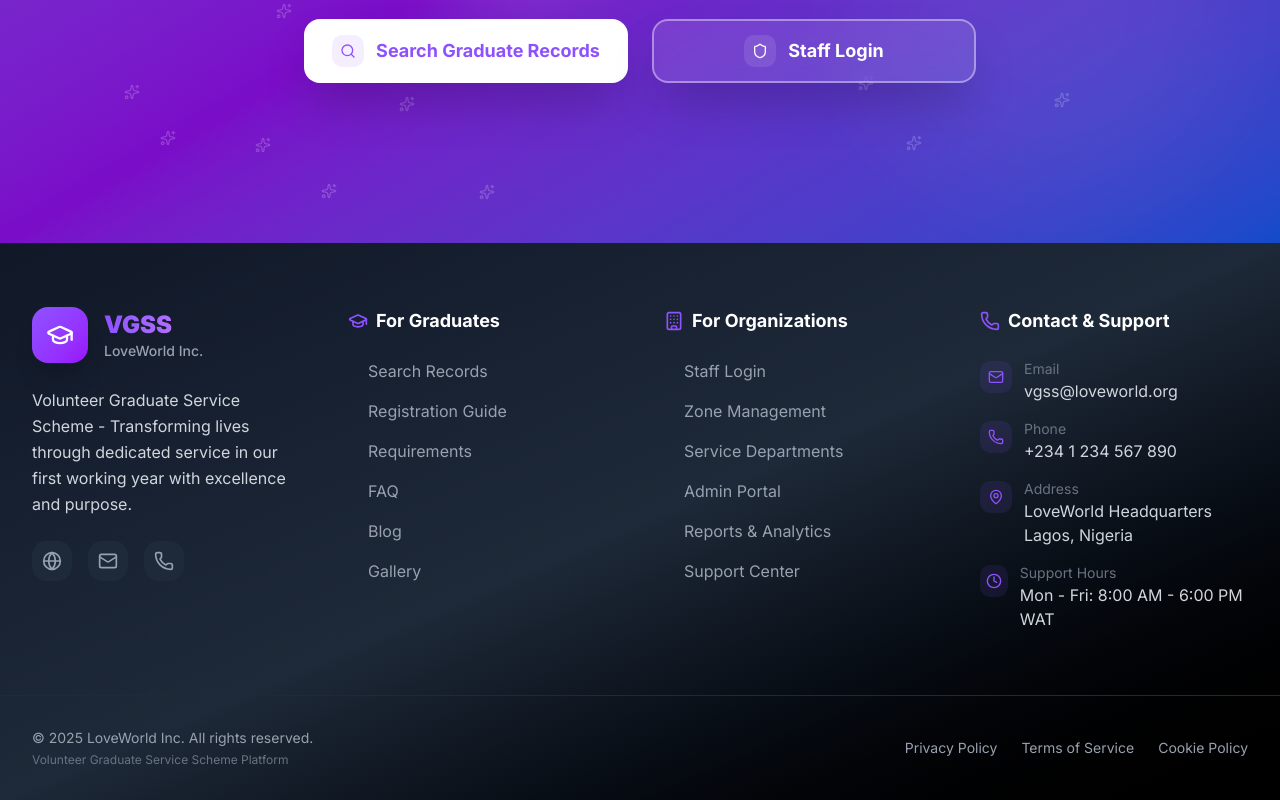
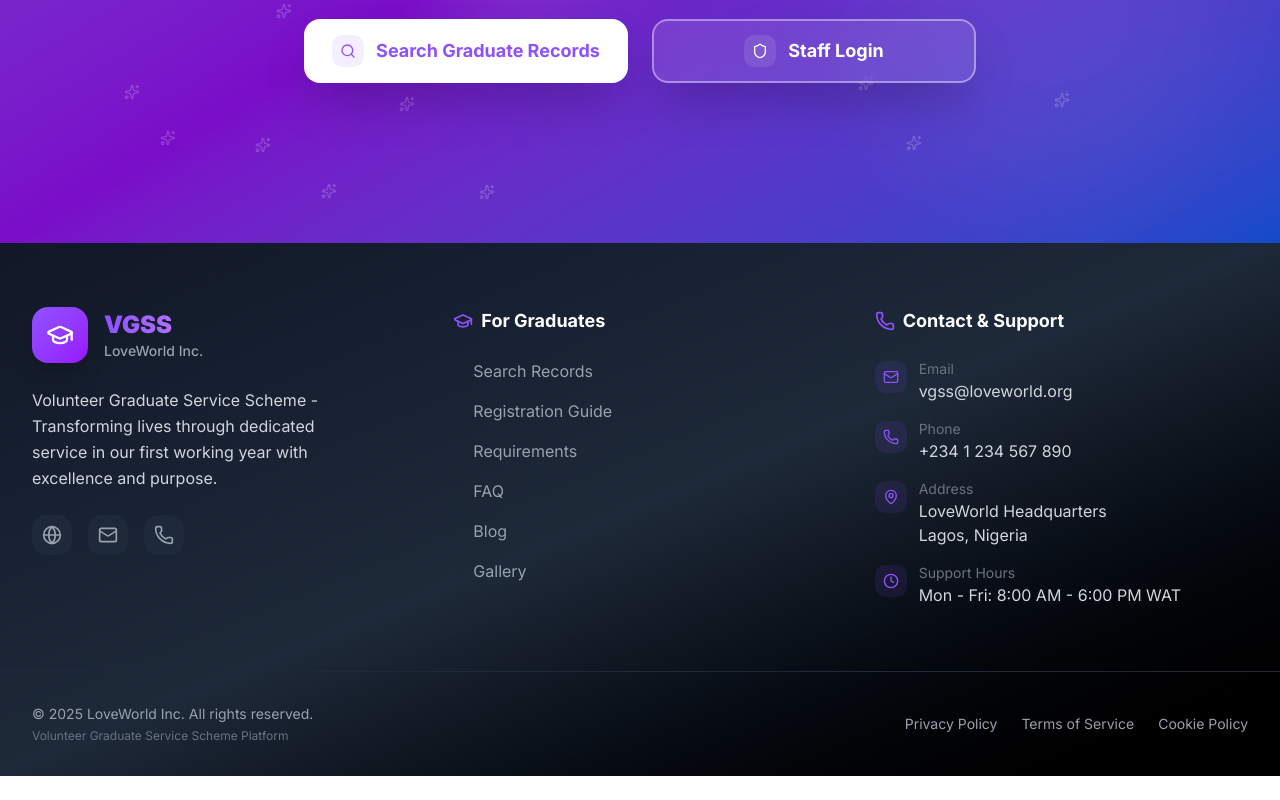
Before and after one commit to obrucheoghene/vgss-digital-platform, a Next.js app: page / in a window 1280 px wide. Shown: the part 5359-6159 px from the top of the page. After the commit the page ends 6135 px from the top, so only its background shows below. Built offline with nearby package versions, Linux system fonts and the light colour scheme.

Commit message:
refactor(footer): remove 'For Organizations' section and adjust grid layout

```diff
--- a/src/components/footer.tsx
+++ b/src/components/footer.tsx
@@ -2,7 +2,6 @@
   GraduationCap,
   ArrowRight,
   Globe,
-  Building,
   MapPin,
   Phone,
   Mail,
@@ -26,7 +25,7 @@
       <div className="relative">
         {/* Main Footer Content */}
         <div className="container mx-auto px-4 sm:px-6 lg:px-8 py-16">
-          <div className="grid gap-12 lg:grid-cols-4 md:grid-cols-2">
+          <div className="grid gap-12 lg:grid-cols-3 md:grid-cols-2">
             {/* Brand Section */}
             <div className="lg:col-span-1">
               <Link href="/" className="flex items-center space-x-4 mb-6">
@@ -76,34 +75,6 @@
                   { label: "FAQ", href: "/graduate/faq" },
                   { label: "Blog", href: "/blog" },
                   { label: "Gallery", href: "/gallery" },
-                ].map((item, index) => (
-                  <li key={index}>
-                    <Link
-                      href={item.href}
-                      className="text-gray-400 hover:text-primary transition-colors duration-300 flex items-center group"
-                    >
-                      <ArrowRight className="w-3 h-3 mr-2 opacity-0 group-hover:opacity-100 transform translate-x-0 group-hover:translate-x-1 transition-all duration-300" />
-                      {item.label}
-                    </Link>
-                  </li>
-                ))}
-              </ul>
-            </div>
-
-            {/* For Organizations */}
-            <div>
-              <h4 className="text-lg font-bold mb-6 text-white flex items-center">
-                <Building className="w-5 h-5 mr-2 text-primary" />
-                For Organizations
-              </h4>
-              <ul className="space-y-4">
-                {[
-                  { label: "Staff Login", href: "/auth/login" },
-                  { label: "Zone Management", href: "/zones" },
-                  { label: "Service Departments", href: "/departments" },
-                  { label: "Admin Portal", href: "/admin" },
-                  { label: "Reports & Analytics", href: "/reports" },
-                  { label: "Support Center", href: "/support" },
                 ].map((item, index) => (
                   <li key={index}>
                     <Link
```
